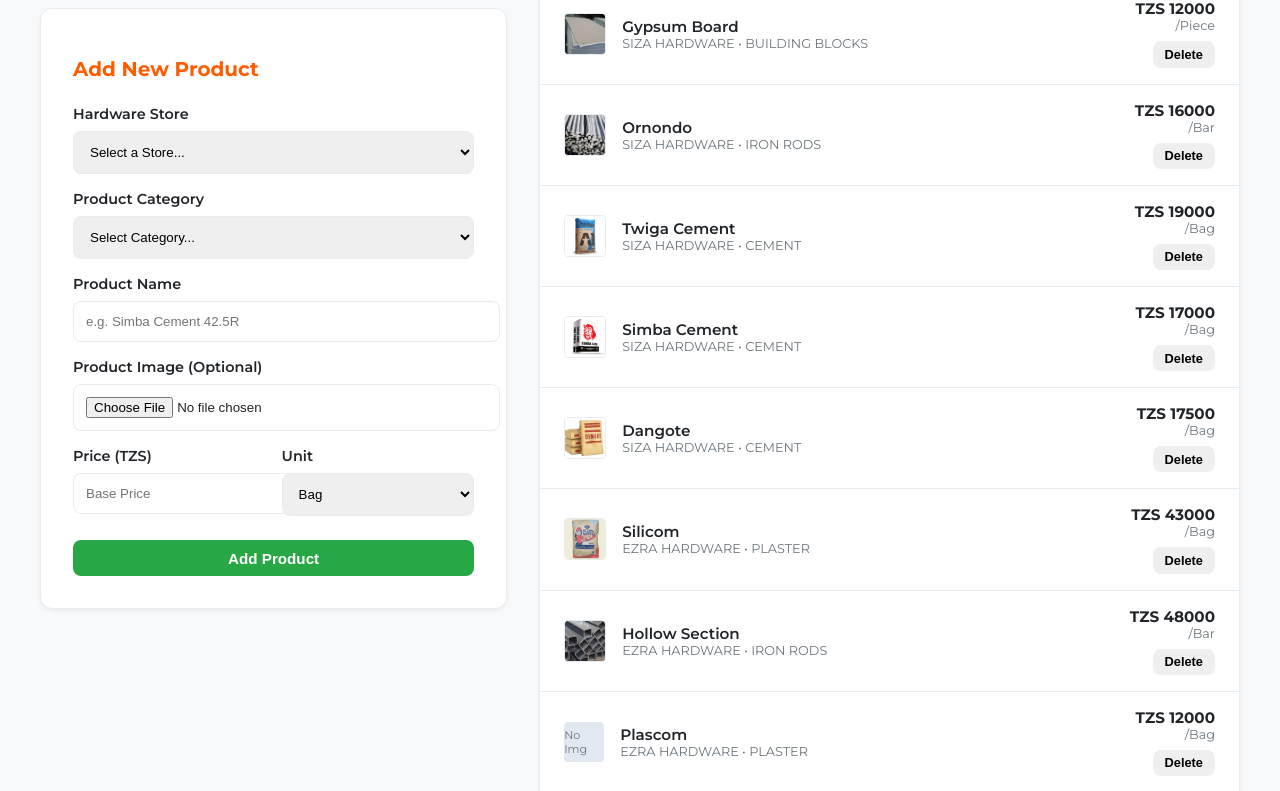
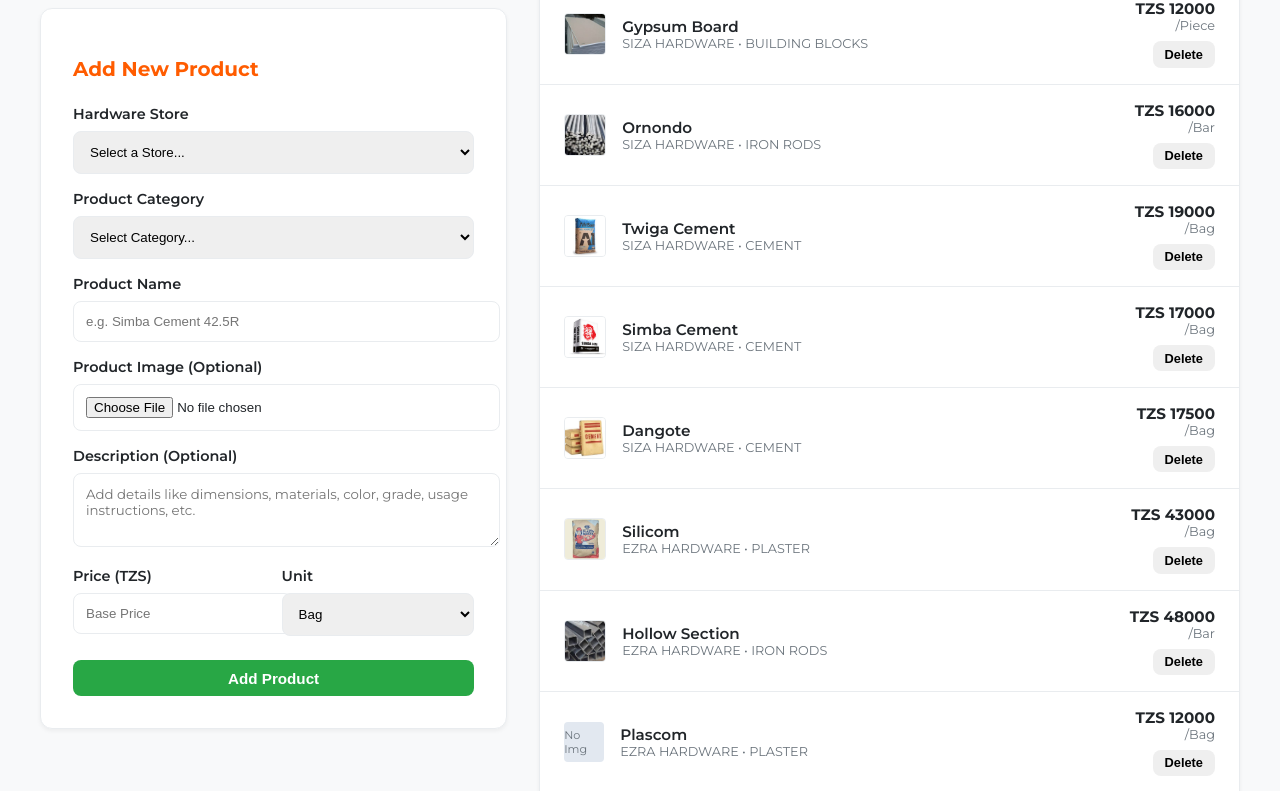
Before and after one commit to ace-11-men/jenga-connect-web, a Django app: page /manage/ in a window 1280 px wide. Shown: the part 964-1755 px from the top of the page. Run offline with Django 5.2, Linux system fonts and the light colour scheme; a user stored in the database is signed in; data comes from the database, SQL or seed files in the repository; data that the repository does not hold is empty.

Commit message:
Add product description field for hardware stores
- Add description TextField to Product model for custom product details
- Update serializers to include description field
- Add description textarea to add product forms (both add_product and manage_page)
- Display description on product detail page
- Show description preview on home page product cards

```diff
--- a/api/serializers.py
+++ b/api/serializers.py
@@ -56,6 +56,7 @@ class ProductSerializer(serializers.ModelSerializer):
             "category",
             "name",
             "brand",
+            "description",
             "unit",
             "specs_json",
             "hardware_price_per_unit",
--- a/core/models.py
+++ b/core/models.py
@@ -96,6 +96,11 @@ class Product(models.Model):
     category = models.CharField(max_length=50, choices=CATEGORY_CHOICES)
     name = models.CharField(max_length=255)
     brand = models.CharField(max_length=255, blank=True, null=True)
+    description = models.TextField(
+        blank=True,
+        null=True,
+        help_text="Add details like dimensions, materials, color, etc.",
+    )
     unit = models.CharField(max_length=20, choices=UNIT_CHOICES)
     specs_json = models.JSONField(blank=True, null=True)
     hardware_price_per_unit = models.DecimalField(max_digits=12, decimal_places=2)
--- a/core/templates/dashboard/manage.html
+++ b/core/templates/dashboard/manage.html
@@ -147,6 +147,14 @@
                             style="width: 100%; padding: 0.75rem; border-radius: var(--radius-md); border: 1px solid var(--border-color); outline: none;">
                     </div>
 
+                    <div style="margin-bottom: 1rem;">
+                        <label style="display: block; font-weight: 600; margin-bottom: 0.5rem; font-size: 0.9rem;">
+                            Description (Optional)
+                        </label>
+                        <textarea name="description" rows="3" placeholder="Add details like dimensions, materials, color, grade, usage instructions, etc."
+                            style="width: 100%; padding: 0.75rem; border-radius: var(--radius-md); border: 1px solid var(--border-color); outline: none; resize: vertical; font-family: inherit;"></textarea>
+                    </div>
+
                     <div style="display: flex; gap: 1rem; margin-bottom: 1.5rem;">
                         <div style="flex: 1;">
                             <label
--- a/core/views.py
+++ b/core/views.py
@@ -383,6 +383,7 @@ def add_product(request):
         price = _parse_positive_decimal(request.POST.get("price"))
         unit = request.POST.get("unit")
         image = request.FILES.get("image")
+        description = (request.POST.get("description") or "").strip() or None
 
         if not name:
             messages.error(request, "Product name is required.")
@@ -399,6 +400,7 @@ def add_product(request):
                 store=store,
                 category=category,
                 name=name,
+                description=description,
                 hardware_price_per_unit=price,
                 unit=unit,
                 image=image,
@@ -589,6 +591,7 @@ def manage_page(request):
             price = _parse_positive_decimal(request.POST.get("price"))
             unit = request.POST.get("unit")
             image = request.FILES.get("image")
+            description = (request.POST.get("description") or "").strip() or None
 
             if not name:
                 messages.error(request, "Product name is required.")
@@ -607,6 +610,7 @@ def manage_page(request):
                 store=store,
                 category=category,
                 name=name,
+                description=description,
                 hardware_price_per_unit=price,
                 unit=unit,
                 image=image,
```
Also changed, not shown: core/templates/dashboard/add_product.html (+8 -0 lines), core/templates/home.html (+6 -1 lines), core/templates/product_detail.html (+7 -0 lines), core/migrations/0006_product_description.py (added).
